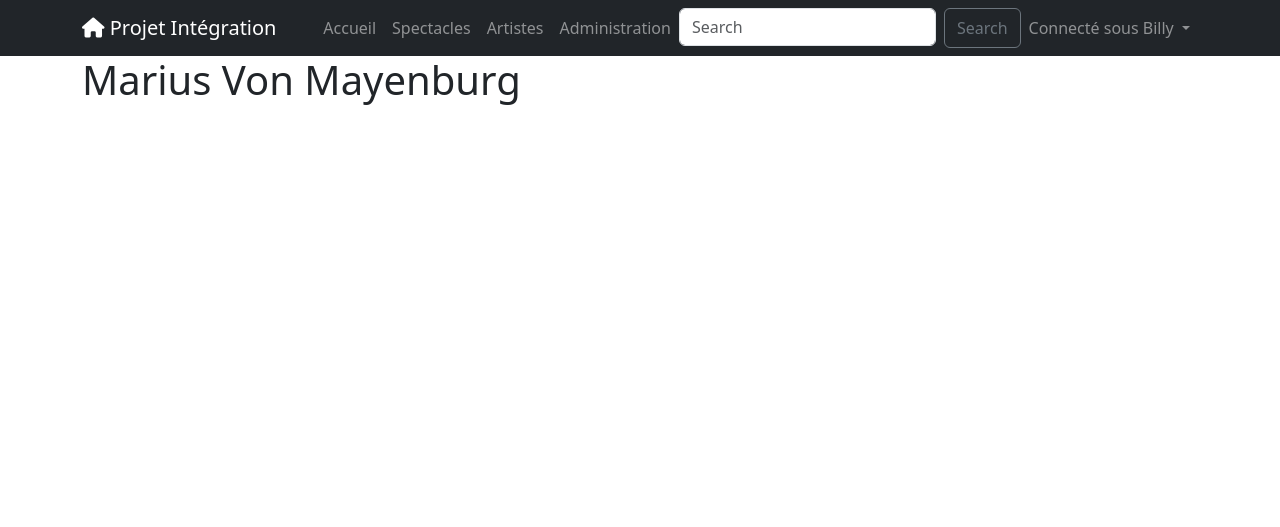
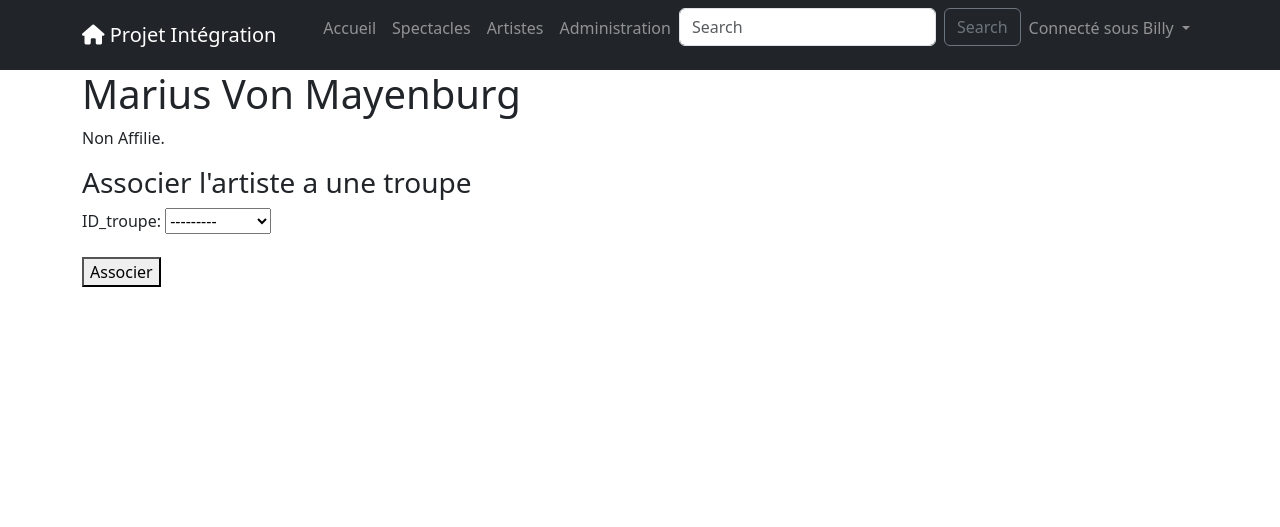
Before and after one commit to Billyma21/reservations-master, a Django app: page /artist/3 in a window 1280 px wide. Shown: the top 527 px of the page. Run offline with Django 3.2, Linux system fonts and the light colour scheme; a user stored in the database is signed in; data comes from the database, SQL or seed files in the repository; both versions use the stored data as it was after the commit; some libraries are stand-ins or nearby versions.

Commit message:
affichage affilie sur page artist + form pour admin

```diff
--- a/catalogue/forms/__init__.py
+++ b/catalogue/forms/__init__.py
@@ -2,3 +2,4 @@
 
 from .paymentForm import *
 from .videoForm import *
+from .artisteTroupeForm import *
--- /dev/null
+++ b/catalogue/forms/artisteTroupeForm.py
@@ -0,0 +1,10 @@
+from django import forms
+from catalogue.models import Artist, Troupe
+
+class ArtistTroupeForm(forms.ModelForm):
+    class Meta:
+        model = Artist
+        fields = ['troupe']
+        widgets = {
+            'troupe': forms.Select()
+        }
--- a/catalogue/templates/artist/show.html
+++ b/catalogue/templates/artist/show.html
@@ -1,9 +1,32 @@
+<style>
+    .logo-image {
+        height: 50px;
+        width: auto;
+    }
+    </style>
 {% extends 'layouts/base.html' %}
-
 {% block title %}{{ title }}{% endblock %}
 
 {% block content %}
 <div>
     <h1>{{ artist.firstname }} {{ artist.lastname }}</h1>
 </div>
+
+{% if troupe_affilie %}
+    <p>Troupe: {{ troupe_affilie.name }}</a></p>
+    {% if troupe_affilie.logo_url %}
+    <img src="{{ troupe_affilie.logo.url }}" alt="{{ troupe_affilie.name }} logo" class="logo-image">
+    {% endif %}
+{% else %}
+    <p>Non Affilie.</p>
+{% endif %}
+
+{% if user.is_superuser %}
+    <h3>Associer l'artiste a une troupe</h3>
+    <form method="post">
+        {% csrf_token %}
+        {{ form.as_p }}
+        <button type="submit">Associer</button>
+    </form>
+{% endif %}
 {% endblock %}
--- a/catalogue/views/artist.py
+++ b/catalogue/views/artist.py
@@ -1,7 +1,8 @@
 # Views artist
-from django.shortcuts import render
+from django.shortcuts import render, redirect
 from django.http import Http404
-from catalogue.models import Artist
+from catalogue.models import Artist, Troupe
+from catalogue.forms import ArtistTroupeForm
 
 # Create your views here.
 def index(request):
@@ -21,7 +22,21 @@ def show(request, artist_id):
 
     title = 'Fiche d\'un artiste'
 
+    troupe_affilie = artist.troupe
+
+    #Il faut rafraichir la page pour voir le changement
+    if request.method == 'POST':
+        if request.user.is_superuser:
+            form = ArtistTroupeForm(request.POST, instance=artist)
+            if form.is_valid():
+                form.save()
+    else:
+        form = ArtistTroupeForm(instance=artist)
+
     return render(request, 'artist/show.html', {
         'artist': artist,
-        'title': title
+        'title': title,
+        'troupe_affilie': troupe_affilie,
+        'form': form,
+
     })
--- a/reservations/settings.py
+++ b/reservations/settings.py
@@ -202,3 +202,7 @@ REST_FRAMEWORK = {
         'rest_framework.authentication.TokenAuthentication',
     ],
 }
+
+#media est le dossier de base pour aller chercher les images.
+MEDIA_URL = '/media/'
+MEDIA_ROOT = os.path.join(BASE_DIR, 'media')
```
Also changed, not shown: db.sqlite3.
